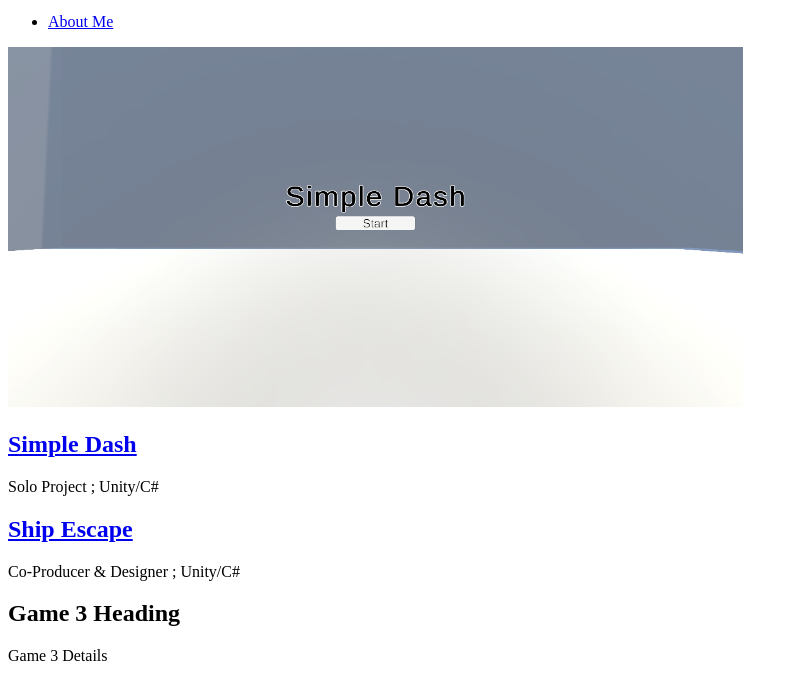
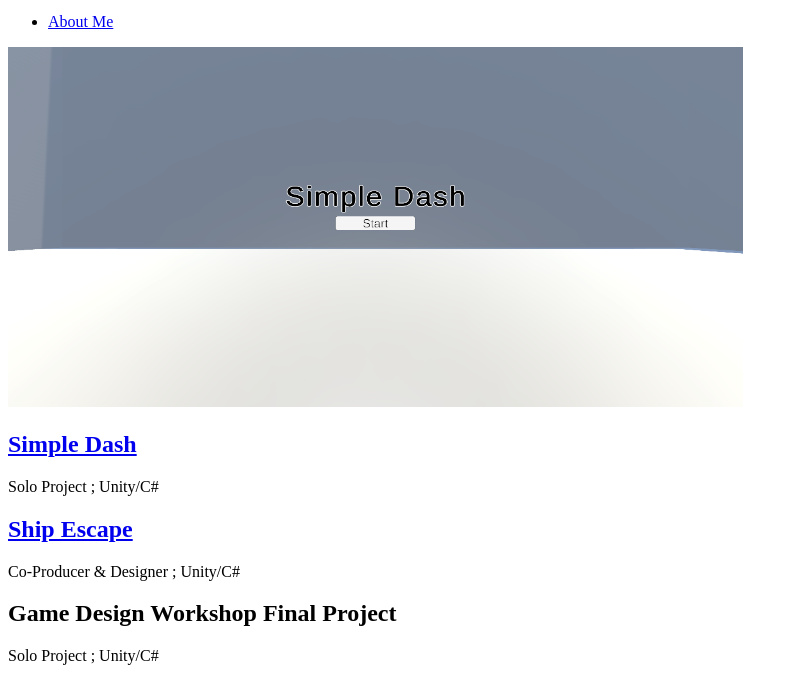
Before and after one commit to Bardcastle/Portfolio, a plain HTML site: page index.html in a window 1280 px wide. Shown: the part 101-783 px from the top of the page, without its empty margins (0-798 px from the left). Drawn offline with Linux system fonts and the light colour scheme.

Commit message:
Update index.html

```diff
--- a/index.html
+++ b/index.html
@@ -17,8 +17,8 @@
     <h2><a href="ShipEscape.html">Ship Escape</a></h2>
     <p>Co-Producer & Designer ; Unity/C#</p>
 
-    <h2>Game 3 Heading</h2>
-    <p>Game 3 Details</p>
+    <h2>Game Design Workshop Final Project</h2>
+    <p>Solo Project ; Unity/C#</p>
 
     <h2>Game 4 Heading</h2>
     <p>Game 4 Details</p>
```
